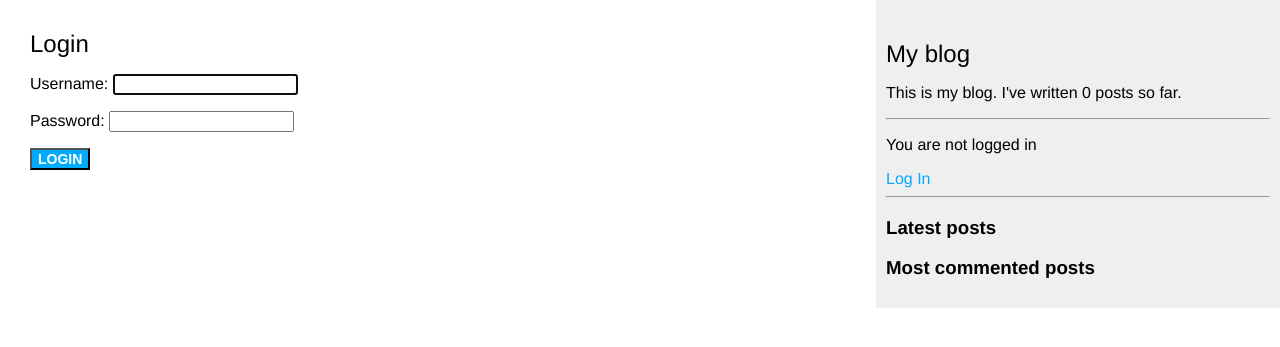
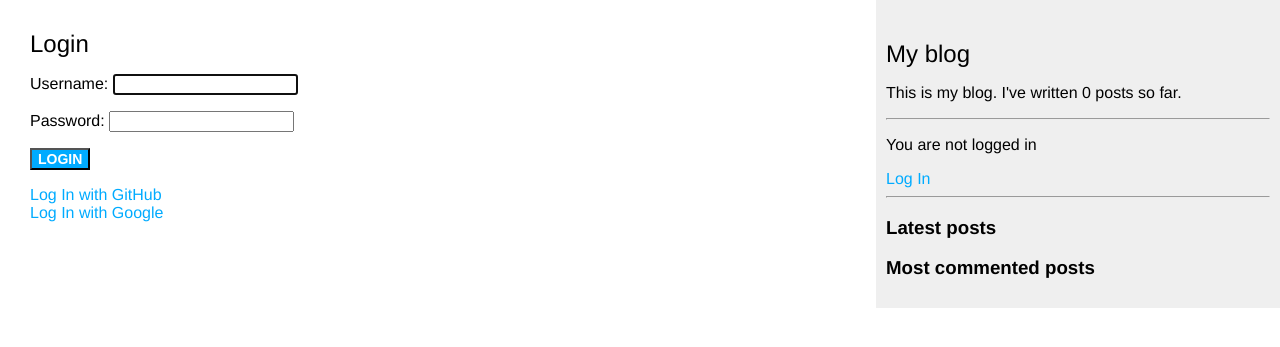
Before and after one commit to Andrey-Cherepanov/SimpleBlog, a Django app: page /accounts/login/ in a window 1280 px wide. Shown: the top 347 px of the page. Run offline with Django 4.2, Linux system fonts and the light colour scheme; data that the repository does not hold is empty; parts of the project's set-up code (start-up, migrations or seed data) failed here and were passed over.

Commit message:
login page: add links for social auth

```diff
--- a/templates/registration/login.html
+++ b/templates/registration/login.html
@@ -7,4 +7,7 @@
     {% csrf_token %}
     <p><input type="submit" value="Login"></p>
   </form>
+  <a href="{% url 'social:begin' 'github' %}">Log In with GitHub</a>
+  <br>
+  <a href="{% url 'social:begin' 'google-oauth2' %}">Log In with Google</a>
 {% endblock %}
```
